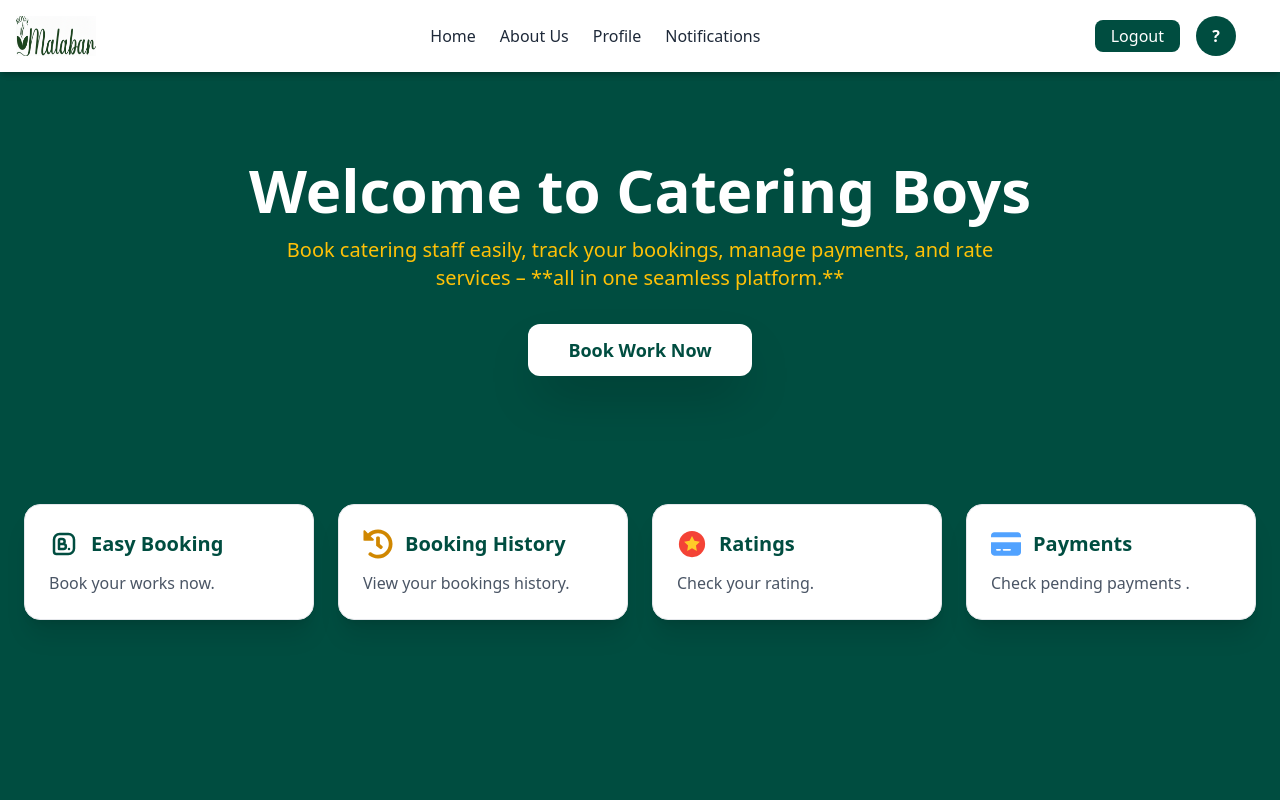
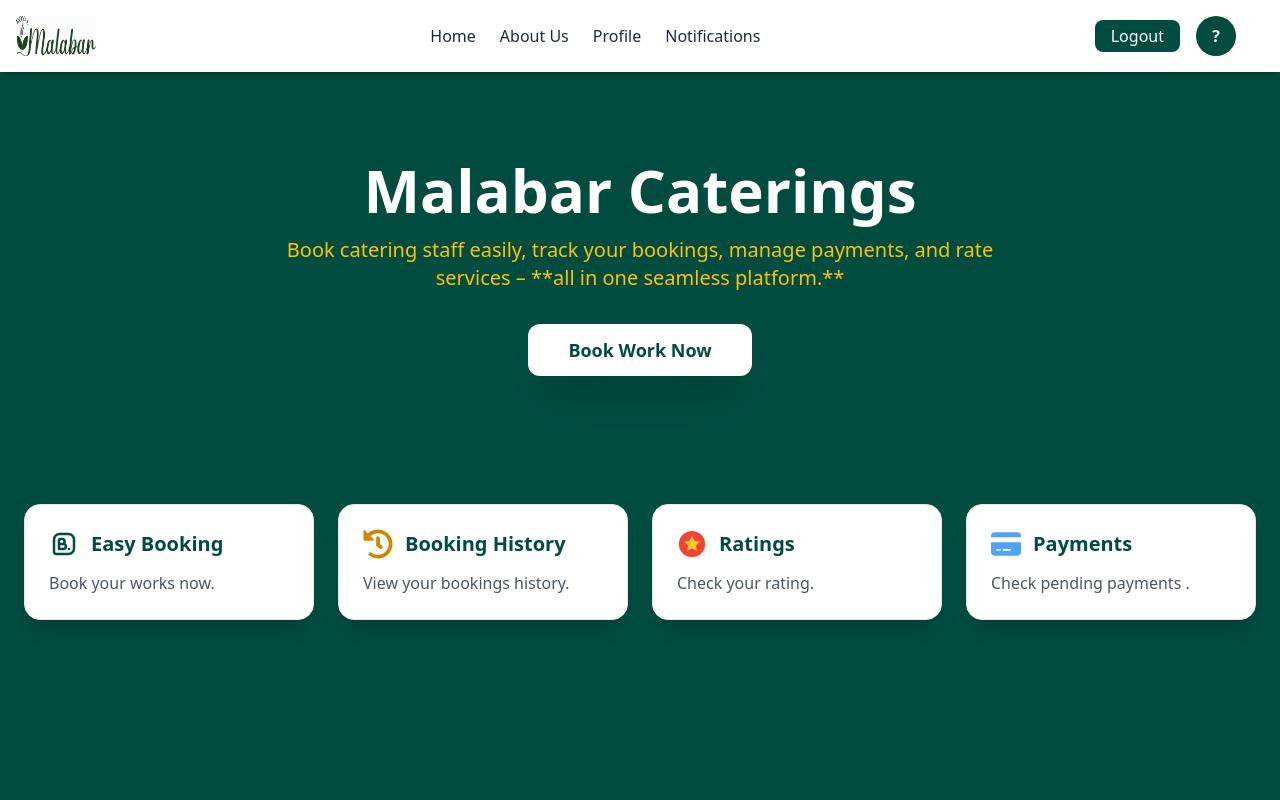
Before and after one commit to shanitkds/Malabar, a React (Vite) app: page /home in a window 1280 px wide. Shown: the top 800 px of the page. Built offline with nearby package versions, Linux system fonts and the light colour scheme; no server answers.

Commit message:
change in some things that are home length,user home head name ,desable the menu icon and nav bar some contents in admit side and add navigatin in admin ecomers

```diff
--- a/package.json
+++ b/package.json
@@ -12,7 +12,9 @@
   "dependencies": {
     "@heroicons/react": "^2.2.0",
     "@tailwindcss/vite": "^4.1.13",
+    "aos": "^2.3.4",
     "axios": "^1.11.0",
+    "framer-motion": "^12.23.22",
     "react": "^19.1.1",
     "react-dom": "^19.1.1",
     "react-icons": "^5.5.0",
--- a/src/Component/Admin/NavBarAdmin.jsx
+++ b/src/Component/Admin/NavBarAdmin.jsx
@@ -20,12 +20,12 @@ function NavBarAdmin() {
                 <div className="max-w-7xl mx-auto flex justify-between items-center">
 
                     {/* <!-- Logo --> */}
-                    <div className="flex items-center gap-3 cursor-pointer">
+                    <div className="flex items-center gap-3 cursor-pointer" onClick={()=>navigation("/admin")}>
                         <div className="text-2xl font-bold text-blue-500">Ecomars</div>
                     </div>
 
                     {/* <!-- Navigation Links --> */}
-                    <ul className="flex gap-6 max-sm:hidden">
+                    {/* <ul className="flex gap-6 max-sm:hidden">
                         <li className="hover:text-blue-400 cursor-pointer">
                             <NavLink to="/admin">Home</NavLink>
                         </li>
@@ -35,7 +35,7 @@ function NavBarAdmin() {
                         <li className="hover:text-blue-400 cursor-pointer">
                             <NavLink to="/admin">Boys Info</NavLink>
                         </li>
-                    </ul>
+                    </ul> */}
 
                     {/* <!-- User Section --> */}
                     <div className="flex items-center gap-4">
@@ -54,16 +54,16 @@ function NavBarAdmin() {
                         </button>
                     </div>
 
-                    <div className="sm:hidden mt-3 flex justify-end">
+                    {/* <div className="sm:hidden mt-3 flex justify-end">
                         <CiMenuBurger
                             size={28}
                             className="cursor-pointer text-white"
                             onClick={() => setTudo(!tudo)}
                         />
-                    </div>
+                    </div> */}
 
                 </div>
-                {tudo && (
+                {/* {tudo && (
                     <div className="absolute top-16 right-2 w-56 bg-gradient-to-br from-gray-900 to-black border border-gray-700 text-white rounded-xl shadow-xl overflow-hidden animate-slideDown">
                         <ul className="flex flex-col divide-y divide-gray-700">
                             <li className="px-4 py-3 hover:bg-gray-800 cursor-pointer" onClick={() => { navigation("/home"), setTudo(false) }}>Home</li>
@@ -73,7 +73,7 @@ function NavBarAdmin() {
                             <li className="px-4 py-3 hover:bg-gray-800 cursor-pointer">Notifications</li>
                         </ul>
                     </div>
-                )}
+                )} */}
             </nav>
 
         </div>
--- a/src/Component/User/HomePage.jsx
+++ b/src/Component/User/HomePage.jsx
@@ -58,7 +58,7 @@ function HomePage() {
   return (
     <div
 
-      className="min-h-screen pt-20 max-sm:pt-10 text-white w-full"
+      className="h-[800px] pt-20 max-sm:pt-10 text-white w-full "
       style={{ backgroundColor: PRIMARY_GREEN }}
       onClick={() => setTudo(false)}
     >
@@ -68,7 +68,7 @@ function HomePage() {
 
           className="text-4xl sm:text-6xl font-extrabold mb-4 text-white"
         >
-          Welcome to Catering Boys
+          Malabar Caterings
         </h1>
         <p
 
```
Also changed, not shown: 1 other file (tests, documents, lock files or other folders).
